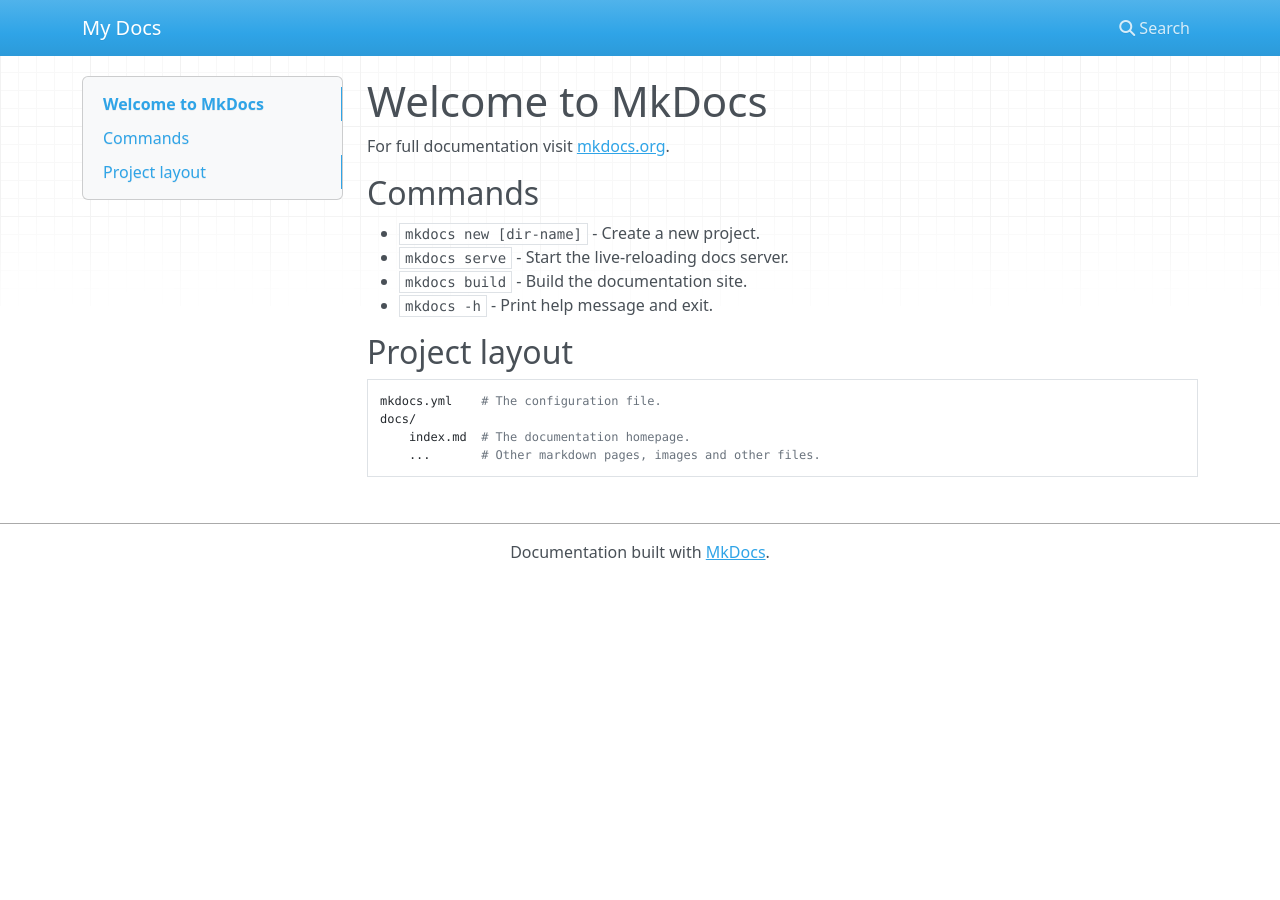
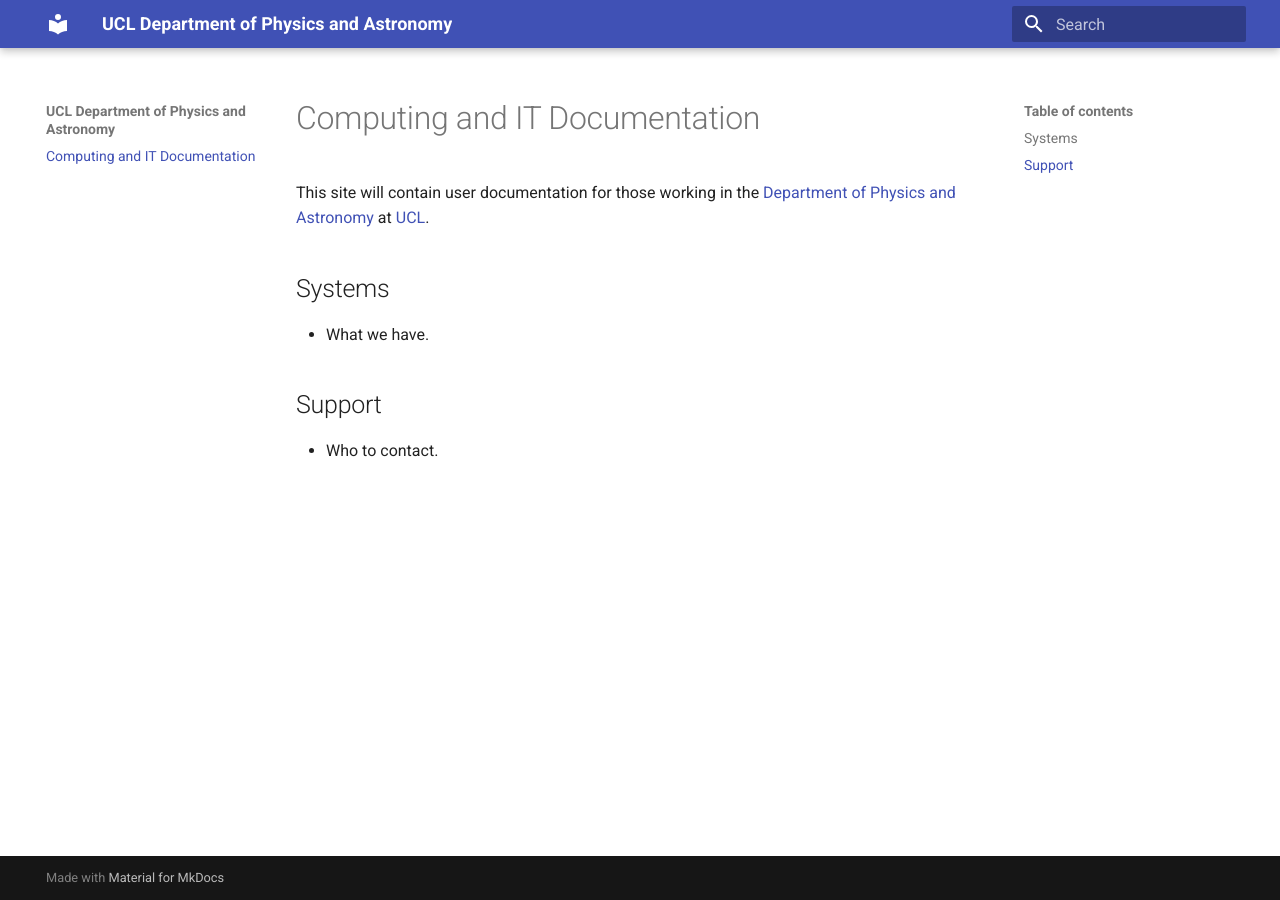
Before and after one commit to UCLPhysAst/uclphysast.github.io, an MkDocs documentation site: the page built from docs/index.md, in a window 1280 px wide. Built offline with MkDocs 1.6.1 and Material for MkDocs 9.7.7, drawn with Linux system fonts in a browser that asks for light colours; nearby versions of some CDN libraries.

Commit message:
Start to customize content for UCL P&A

```diff
--- a/docs/index.md
+++ b/docs/index.md
@@ -1,17 +1,11 @@
-# Welcome to MkDocs
+# Computing and IT Documentation
 
-For full documentation visit [mkdocs.org](https://www.mkdocs.org).
+This site will contain user documentation for those working in the [Department of Physics and Astronomy](https://www.ucl.ac.uk/physics-astronomy/) at [UCL](https://www.ucl.ac.uk/).
 
-## Commands
+## Systems
 
-* `mkdocs new [dir-name]` - Create a new project.
-* `mkdocs serve` - Start the live-reloading docs server.
-* `mkdocs build` - Build the documentation site.
-* `mkdocs -h` - Print help message and exit.
+* What we have.
 
-## Project layout
+## Support
 
-    mkdocs.yml    # The configuration file.
-    docs/
-        index.md  # The documentation homepage.
-        ...       # Other markdown pages, images and other files.
++ Who to contact.
--- a/mkdocs.yml
+++ b/mkdocs.yml
@@ -1 +1,3 @@
-site_name: My Docs
+site_name: UCL Department of Physics and Astronomy
+theme:
+  name: material
```
